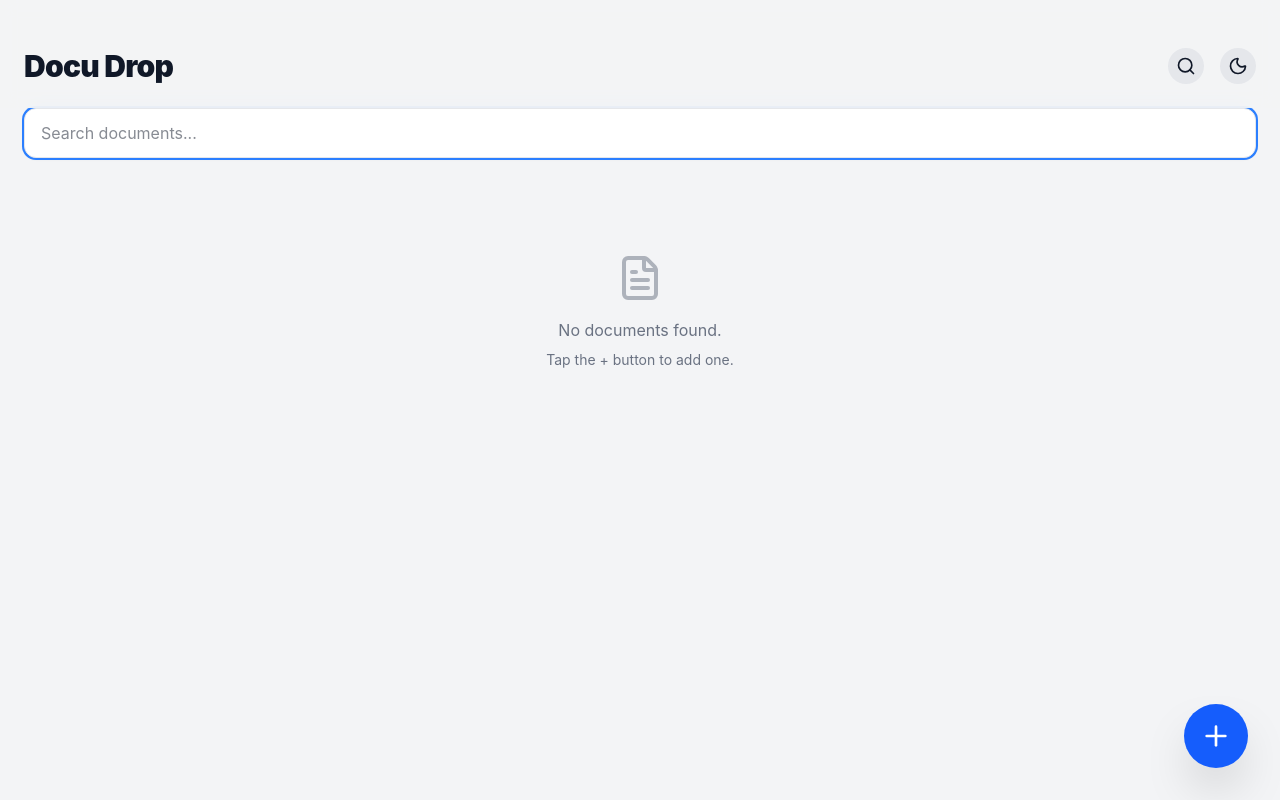
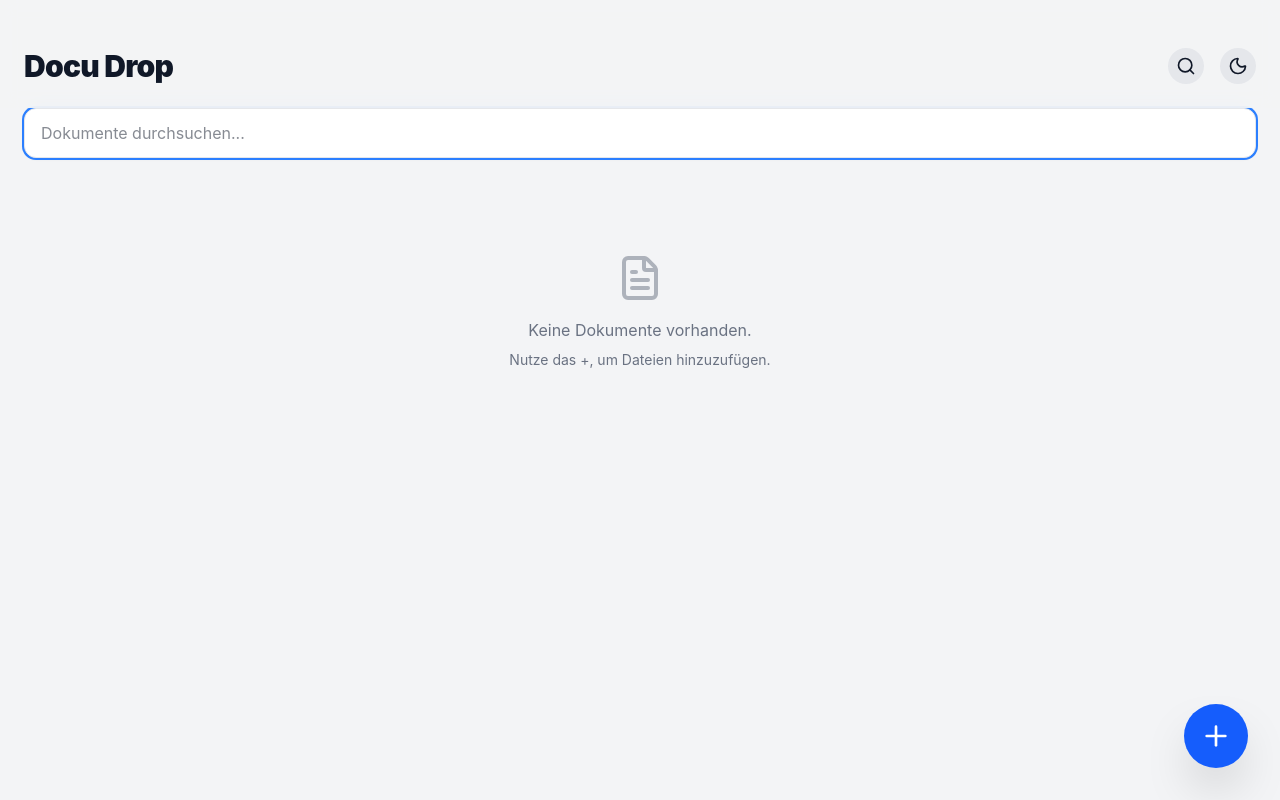
Before and after one commit to mnul/DocuDrop, a React (Vite) app: page / in a window 1280 px wide. Both pictures are taken after a click on the button 1186 px from the left and 66 px from the top of the page. Built offline with nearby package versions, Linux system fonts and the light colour scheme.

Commit message:
update pdf viewer

```diff
--- a/src/App.jsx
+++ b/src/App.jsx
@@ -64,23 +64,22 @@ export default function App() {
   const [selectedDoc, setSelectedDoc] = useState(null);
   const fileInputRef = useRef(null);
 
-  // Colors for the top bar of the cards
+  // Farben für die Karten-Kopfzeilen
   const colors = ['#EF4444', '#3B82F6', '#10B981', '#F59E0B', '#8B5CF6', '#EC4899', '#14B8A6'];
 
   useEffect(() => {
-    // Load offline documents on startup
+    // Dokumente beim Start laden
     loadDocuments().then(data => {
-      // Sort by newest first
       setDocuments(data.sort((a, b) => b.timestamp - a.timestamp));
     }).catch(console.error);
 
-    // Apply dark mode class to body for full screen background
+    // Dark Mode auf das Dokument anwenden
     if (isDarkMode) {
       document.documentElement.classList.add('dark');
-      document.body.style.backgroundColor = '#111827'; // gray-900
+      document.body.style.backgroundColor = '#111827';
     } else {
       document.documentElement.classList.remove('dark');
-      document.body.style.backgroundColor = '#F3F4F6'; // gray-100
+      document.body.style.backgroundColor = '#F3F4F6';
     }
   }, [isDarkMode]);
 
@@ -91,7 +90,7 @@ export default function App() {
     const reader = new FileReader();
     reader.onload = async (event) => {
       const base64Data = event.target.result;
-      const title = prompt('Enter a title for this document:') || file.name.split('.')[0];
+      const title = prompt('Titel für dieses Dokument:') || file.name.split('.')[0];
 
       const newDoc = {
         id: Date.now().toString(),
@@ -106,15 +105,15 @@ export default function App() {
         await saveDocument(newDoc);
         setDocuments(prev => [newDoc, ...prev]);
       } catch (err) {
-        console.error('Error saving to offline database:', err);
+        console.error('Fehler beim Speichern:', err);
       }
     };
-    reader.readAsDataURL(file); // Convert to base64 for reliable offline storage/rendering
-    e.target.value = ''; // Reset input
+    reader.readAsDataURL(file);
+    e.target.value = '';
   };
 
   const handleDelete = async (id) => {
-    if (window.confirm('Delete this document?')) {
+    if (window.confirm('Dieses Dokument löschen?')) {
       await deleteDocumentDB(id);
       setDocuments(prev => prev.filter(doc => doc.id !== id));
       setSelectedDoc(null);
@@ -141,12 +140,12 @@ export default function App() {
         </div>
       </header>
 
-      {/* Search Bar */}
+      {/* Suchleiste */}
       {isSearchOpen && (
         <div className="px-6 mb-4">
           <input
             type="text"
-            placeholder="Search documents..."
+            placeholder="Dokumente durchsuchen..."
             value={searchQuery}
             onChange={(e) => setSearchQuery(e.target.value)}
             className="w-full px-4 py-3 rounded-xl bg-white dark:bg-gray-800 border border-gray-200 dark:border-gray-700 focus:outline-none focus:ring-2 focus:ring-blue-500 shadow-sm"
@@ -160,8 +159,8 @@ export default function App() {
         {filteredDocs.length === 0 ? (
           <div className="mt-20 text-center text-gray-500 dark:text-gray-400">
             <FileText size={48} className="mx-auto mb-4 opacity-50" />
-            <p>No documents found.</p>
-            <p className="text-sm mt-2">Tap the + button to add one.</p>
+            <p>Keine Dokumente vorhanden.</p>
+            <p className="text-sm mt-2">Nutze das +, um Dateien hinzuzufügen.</p>
           </div>
         ) : (
           <div
@@ -180,7 +179,6 @@ export default function App() {
                   transformOrigin: 'top center',
                 }}
               >
-                {/* Solid Color Top Bar */}
                 <div
                   className="h-16 w-full px-5 flex items-center justify-between"
                   style={{ backgroundColor: doc.color }}
@@ -189,13 +187,12 @@ export default function App() {
                   {doc.type.includes('image') ? <ImageIcon color="white" size={20} /> : <FileText color="white" size={20} />}
                 </div>
 
-                {/* Card Body Preview */}
                 <div className="p-4 h-[calc(100%-4rem)] bg-white dark:bg-gray-800 flex items-center justify-center border-x border-b border-gray-200 dark:border-gray-700 rounded-b-2xl">
                   {doc.type.includes('image') ? (
                     <div className="w-full h-full bg-cover bg-center rounded-lg" style={{ backgroundImage: `url(${doc.data})` }} />
                   ) : (
                     <div className="w-full h-full border-2 border-dashed border-gray-300 dark:border-gray-600 rounded-lg flex items-center justify-center bg-gray-50 dark:bg-gray-900">
-                      <span className="text-gray-400 font-medium">PDF Document</span>
+                      <span className="text-gray-400 font-medium text-center px-4">PDF Dokument</span>
                     </div>
                   )}
                 </div>
@@ -205,7 +202,7 @@ export default function App() {
         )}
       </main>
 
-      {/* Floating Action Button for Upload */}
+      {/* Floating Action Button */}
       <input
         type="file"
         accept="image/*,application/pdf"
@@ -220,9 +217,9 @@ export default function App() {
         <Plus size={32} />
       </button>
 
-      {/* Fullscreen Document Viewer Modal */}
+      {/* Dokumenten-Viewer Modal */}
       {selectedDoc && (
-        <div className="fixed inset-0 z-[100] bg-black/90 flex flex-col backdrop-blur-md">
+        <div className="fixed inset-0 z-[100] bg-black/95 flex flex-col">
           <div className="flex justify-between items-center p-4 bg-black/50 text-white">
             <h2 className="font-bold text-xl truncate pr-4">{selectedDoc.title}</h2>
             <div className="flex gap-4">
```
